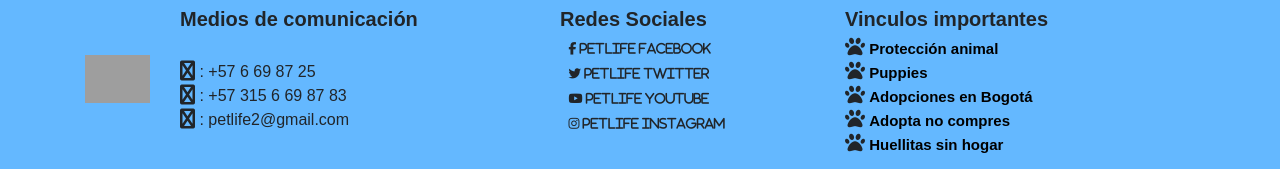
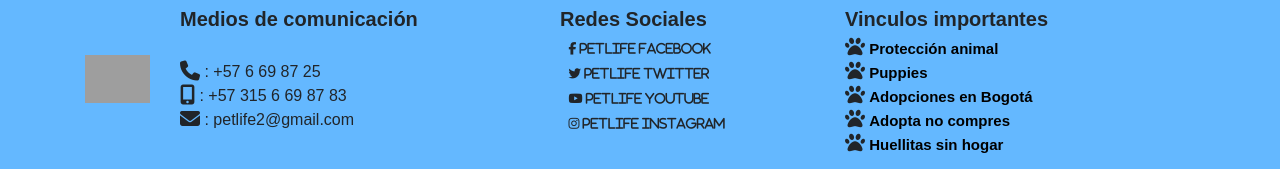
Before and after one commit to PetLife-UN/frontEnd, a Vue app: page /login in a window 1280 px wide. Shown: the part 643-812 px from the top of the page. Built offline with nearby package versions, Linux system fonts and the light colour scheme; grey boxes are pictures that could not be loaded; a web font is replaced by a local one.

Commit message:
Cambio en el footer

```diff
--- a/src/components/footer.vue
+++ b/src/components/footer.vue
@@ -13,9 +13,9 @@
                     <h4 style="text-align: left" class="titulos_footer">Medios de comunicación</h4>
                         <br>
                         <ul class="list-unstyled">
-                            <i class="fab fa-phone fa-lg"></i> : +57 6 69 87 25<br />
-                            <i class="fab fa-mobile fa-lg"></i> : +57 315 6 69 87 83<br />
-                            <i class="fab fa-envelope fa-lg"></i> : petlife2@gmail.com <br/>
+                            <i class="fa fa-phone fa-lg"></i> : +57 6 69 87 25<br />
+                            <i class="fa fa-mobile fa-lg"></i> : +57 315 6 69 87 83<br />
+                            <i class="fa fa-envelope fa-lg"></i> : petlife2@gmail.com <br/>
                         </ul>
                 </div>
                 <div class="col-sm-3 element">
```
